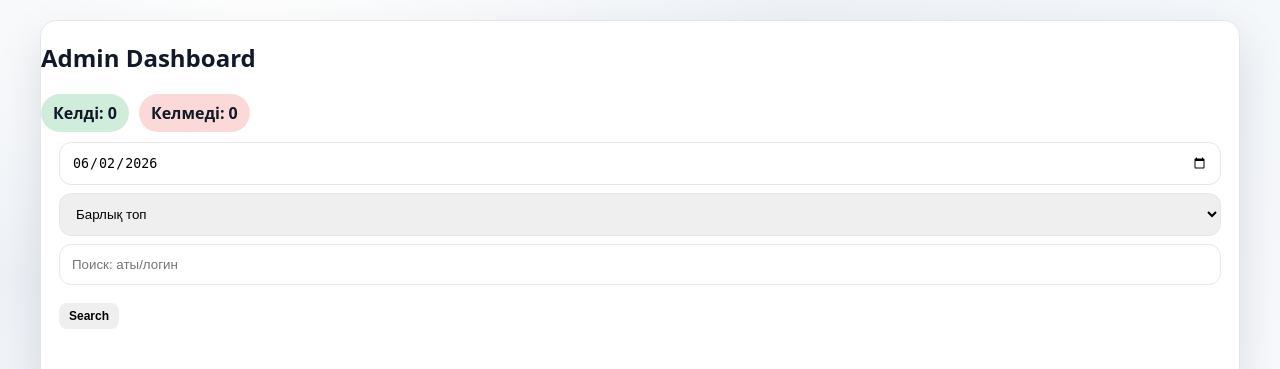
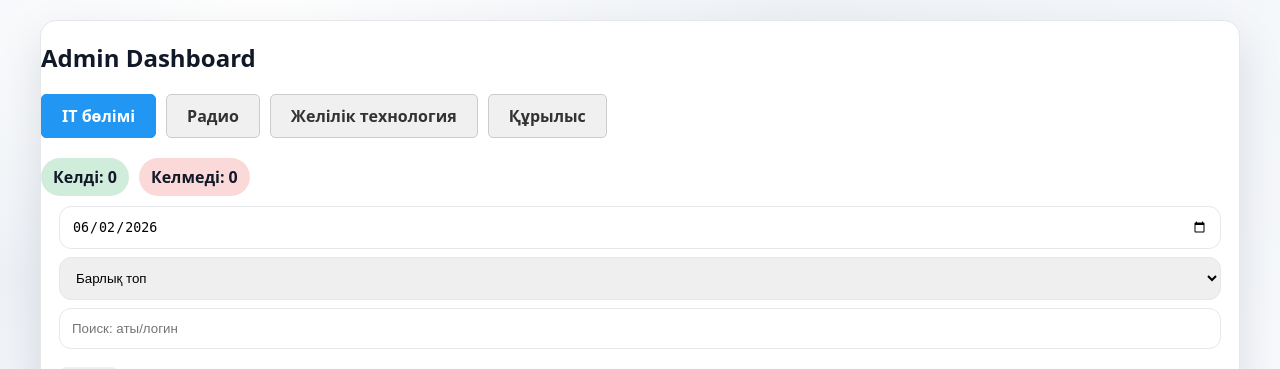
Before and after one commit to Bagdat11/-300, a FastAPI app: page /admin-dashboard in a window 1280 px wide. Shown: the part 46-415 px from the top of the page. Run offline with FastAPI, Linux system fonts and the light colour scheme; the visitor is signed in with stand-in values (Sample User, id 1).

Commit message:
Update admin_dashboard.html

```diff
--- a/pythonProject16/templates/admin_dashboard.html
+++ b/pythonProject16/templates/admin_dashboard.html
@@ -5,6 +5,33 @@
   <meta name="viewport" content="width=device-width,initial-scale=1" />
   <title>Admin Dashboard</title>
   <link rel="stylesheet" href="/static/css/styles.css" />
+  <style>
+    /* Бөлім батырмалары әдемі көрінуі үшін уақытша стильдер (өз styles.css файлыңызға салсаңыз да болады) */
+    .dept-tabs {
+      display: flex;
+      gap: 10px;
+      margin: 20px 0;
+      flex-wrap: wrap;
+    }
+    .dept-tab {
+      padding: 10px 20px;
+      background-color: #f0f0f0;
+      color: #333;
+      text-decoration: none;
+      border-radius: 5px;
+      font-weight: bold;
+      border: 1px solid #ccc;
+      transition: all 0.3s ease;
+    }
+    .dept-tab:hover {
+      background-color: #e0e0e0;
+    }
+    .dept-tab.active {
+      background-color: #2196F3;
+      color: white;
+      border-color: #2196F3;
+    }
+  </style>
 </head>
 <body>
   <div class="topbar">
@@ -16,13 +43,21 @@
     <div class="card">
       <h2>Admin Dashboard</h2>
 
+      <div class="dept-tabs">
+        <a href="/admin-dashboard?dept=IT&day={{ day }}&q={{ q }}" class="dept-tab {% if current_dept == 'IT' %}active{% endif %}">IT бөлімі</a>
+        <a href="/admin-dashboard?dept=Радио&day={{ day }}&q={{ q }}" class="dept-tab {% if current_dept == 'Радио' %}active{% endif %}">Радио</a>
+        <a href="/admin-dashboard?dept=Желілік технология&day={{ day }}&q={{ q }}" class="dept-tab {% if current_dept == 'Желілік технология' %}active{% endif %}">Желілік технология</a>
+        <a href="/admin-dashboard?dept=Құрылыс&day={{ day }}&q={{ q }}" class="dept-tab {% if current_dept == 'Құрылыс' %}active{% endif %}">Құрылыс</a>
+      </div>
+
       <div class="stats">
         <div class="chip green">Келді: {{ present_count }}</div>
         <div class="chip red">Келмеді: {{ absent_count }}</div>
       </div>
 
       <form class="filters" method="get" action="/admin-dashboard">
-        <!-- ✅ КҮН ТАҢДАУ -->
+        <input type="hidden" name="dept" value="{{ current_dept }}" />
+
         <input class="input" type="date" name="day" value="{{ day }}" />
 
         <select class="input" name="group_id">
@@ -59,13 +94,13 @@
                 <td>
                   <button type="button"
                           class="btn small green"
-          onclick="markAttendance('{{ r.studentid }}', 'present')"
+                          onclick="markAttendance('{{ r.studentid }}', 'present')">
                     ✅ Келді
                   </button>
 
                   <button type="button"
                           class="btn small red"
-          onclick="markAttendance('{{ r.studentid }}', 'absent')"
+                          onclick="markAttendance('{{ r.studentid }}', 'absent')">
                     ❌ Келмеді
                   </button>
                 </td>
```
Lines whose indentation alone changed are shown as unchanged.
